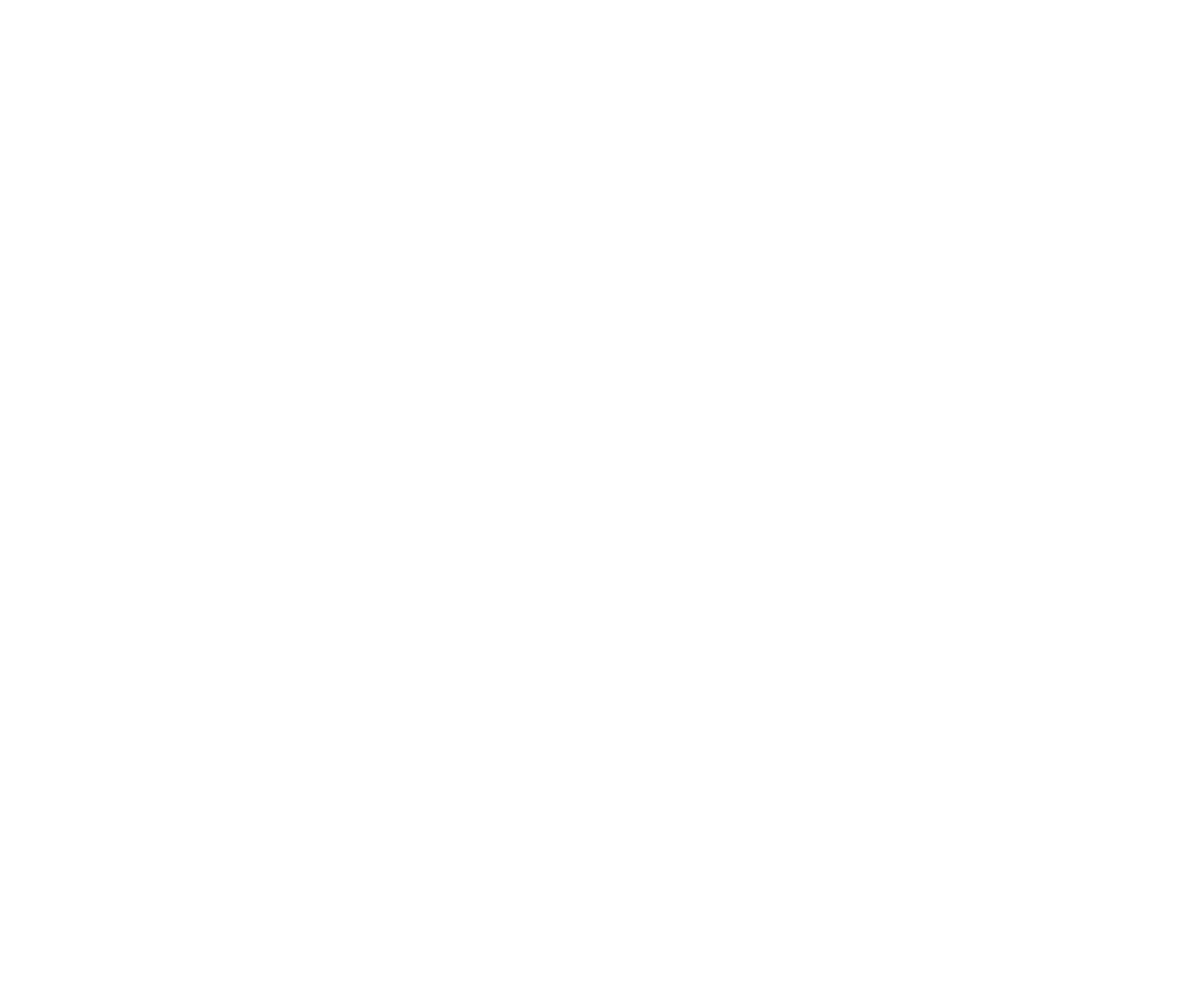
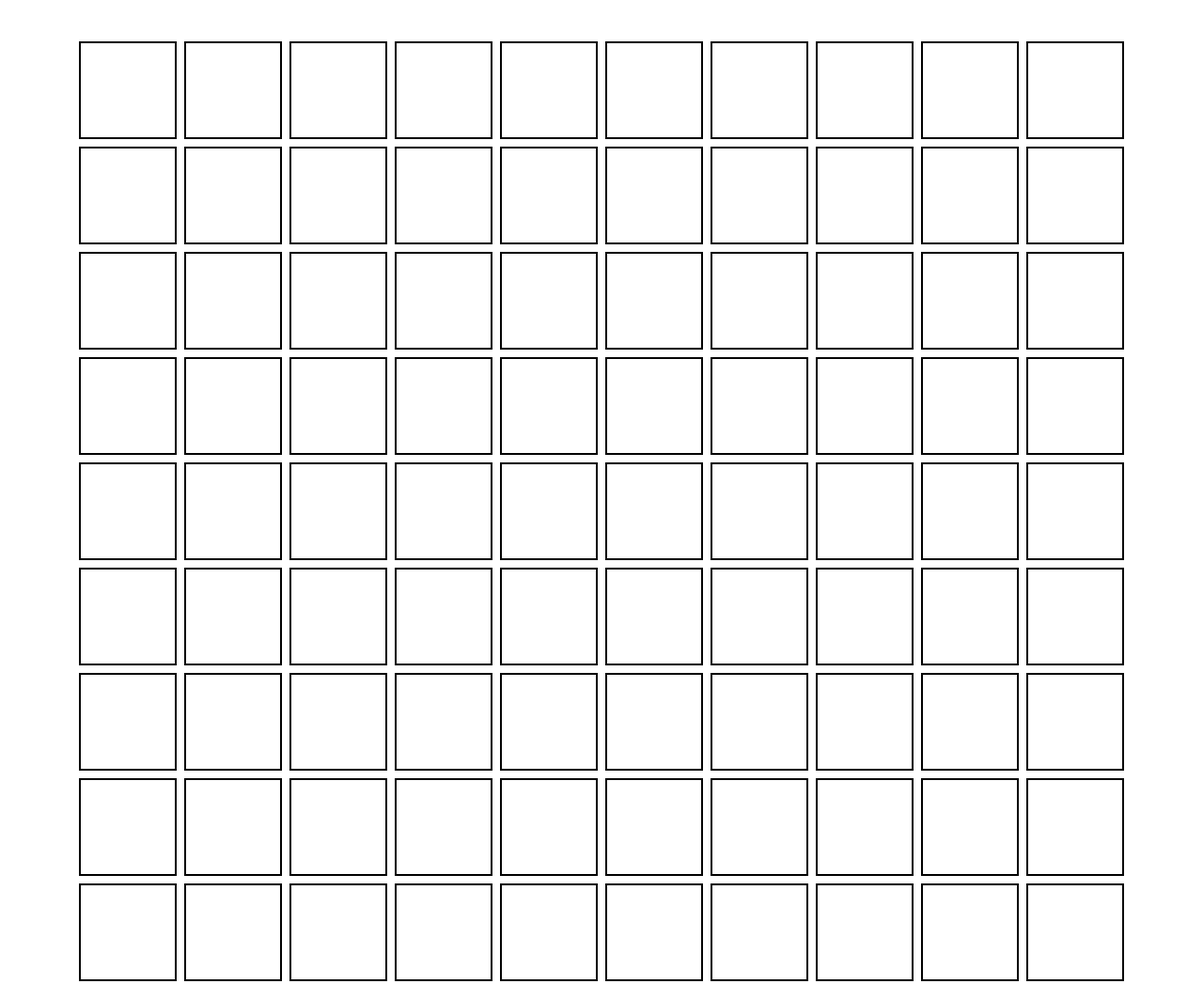
Before and after one commit to harkato/etch-a-sketch, a plain HTML site: page index.html in a window 1280 px wide. Shown: the top 1047 px of the page at 94% size. Before the commit the page ends 800 px from the top, so only its background shows below. Drawn offline with Linux system fonts and the light colour scheme.

Commit message:
Create grid and hover effect

```diff
--- a/index.html
+++ b/index.html
@@ -7,6 +7,10 @@
     <link rel="stylesheet" href="style.css">
 </head>
 <body>
+    <div class="container">
+
+    </div>
+
     <script src="script.js"></script>
 </body>
 </html>
--- a/script.js
+++ b/script.js
@@ -1 +1,19 @@
-console.log("Hello World!");
+const container = document.querySelector(".container");
+
+function createGrid() {
+    for( let i = 0; i < 16; i++ ){
+        for( let j = 0; j < 16; j++ ){
+            const grid = document.createElement("div");
+            grid.classList.add("gridElement");
+            container.appendChild(grid);
+        }
+    }
+}
+
+function changeGridElementColor(e) {
+    e.target.classList.add("mouseEvent");
+}
+console.log(createGrid());
+
+const gridElements = Array.from(document.querySelectorAll('.gridElement'));
+gridElements.forEach(gridElement => gridElement.addEventListener('mouseover', changeGridElementColor));
--- a/style.css
+++ b/style.css
@@ -0,0 +1,21 @@
+.container {
+    padding: 32px;
+    display: flex;
+    align-items: center;
+    justify-content: center;
+    flex-wrap: wrap;
+}
+.mouseEvent {
+    background-color: black;
+}
+.gridElement {
+    background-color: white;
+    margin: 4px;
+    border: 2px solid black;
+    width: 100px;
+    height: 100px;
+}
+
+.mouseEvent {
+    background-color: black;
+}
```
